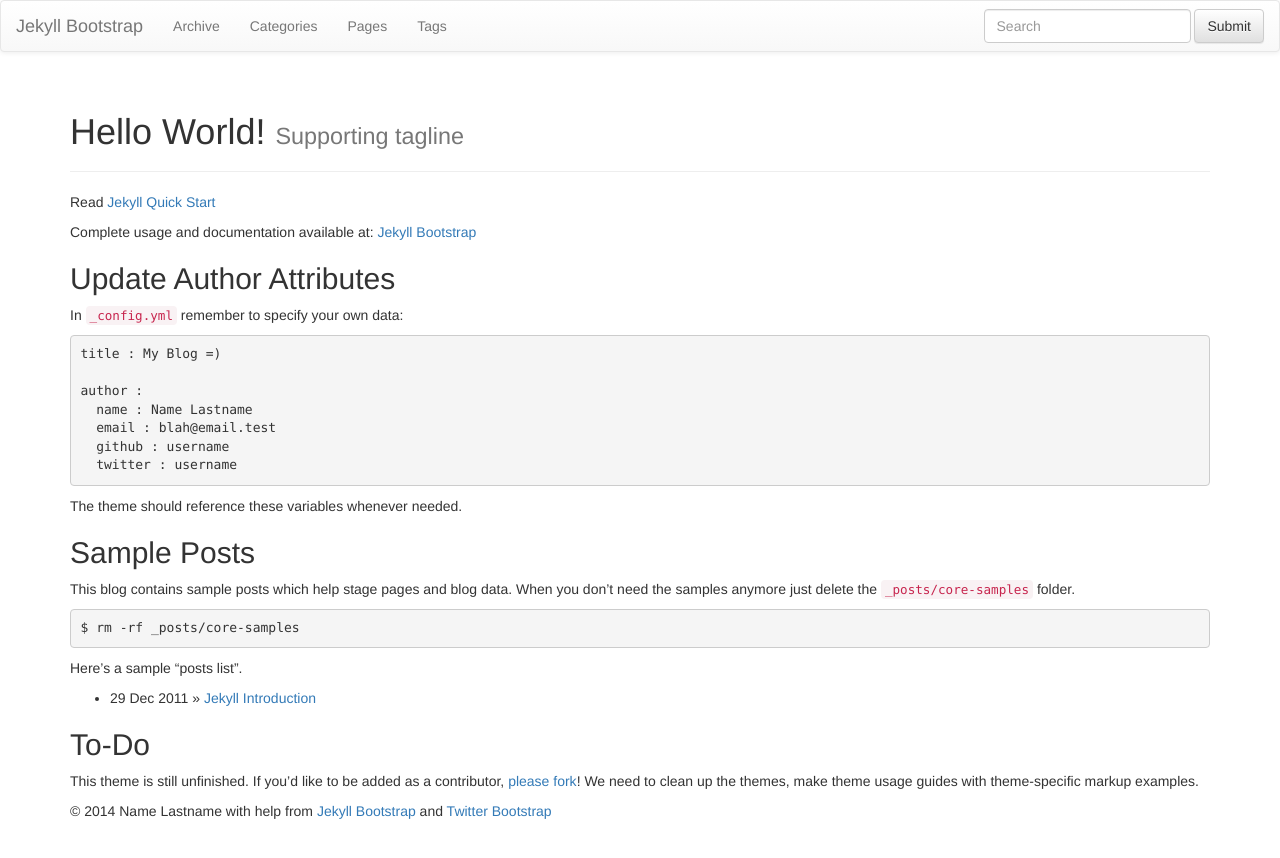
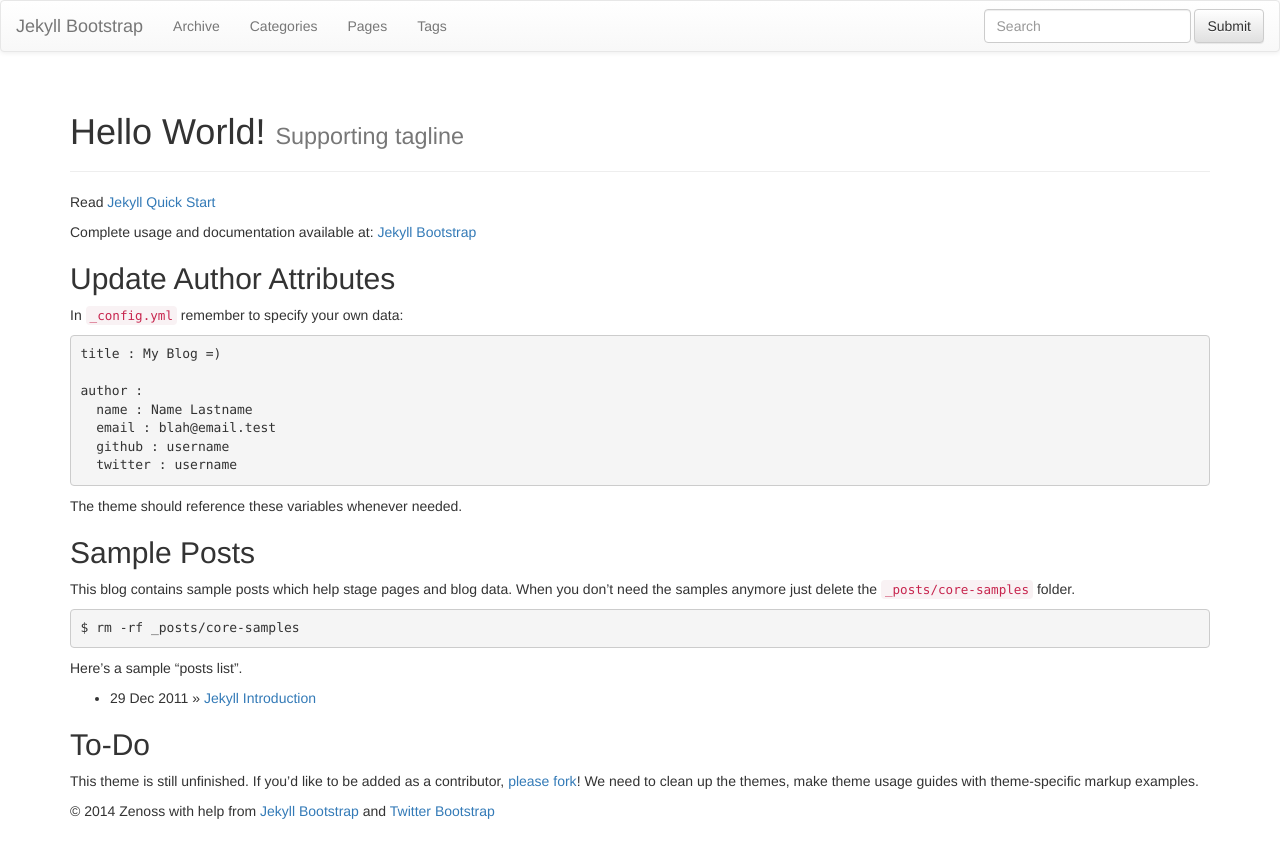
Before and after one commit to control-center/zenoss.io, a Jekyll site: the page built from index.md, in a window 1280 px wide. Shown: the top 858 px of the page. Built offline with Jekyll 4.4.1, drawn with Linux system fonts in a browser that asks for light colours; nearby versions of some CDN libraries; library files that are not in the unit come from our copies.

```diff
--- a/_config.yml
+++ b/_config.yml
@@ -11,12 +11,12 @@ pygments: true
 title : Jekyll Bootstrap
 tagline: Site Tagline
 author :
-  name : Name Lastname
-  email : blah@email.test
+  name : Zenoss
+  email : cportscheller@zenoss.com
   github : username
   twitter : username
   feedburner : feedname
-
+  markdown: kramdown
 # The production_url is only used when full-domain names are needed
 # such as sitemap.txt
 # Most places will/should use BASE_PATH to make the urls
```
